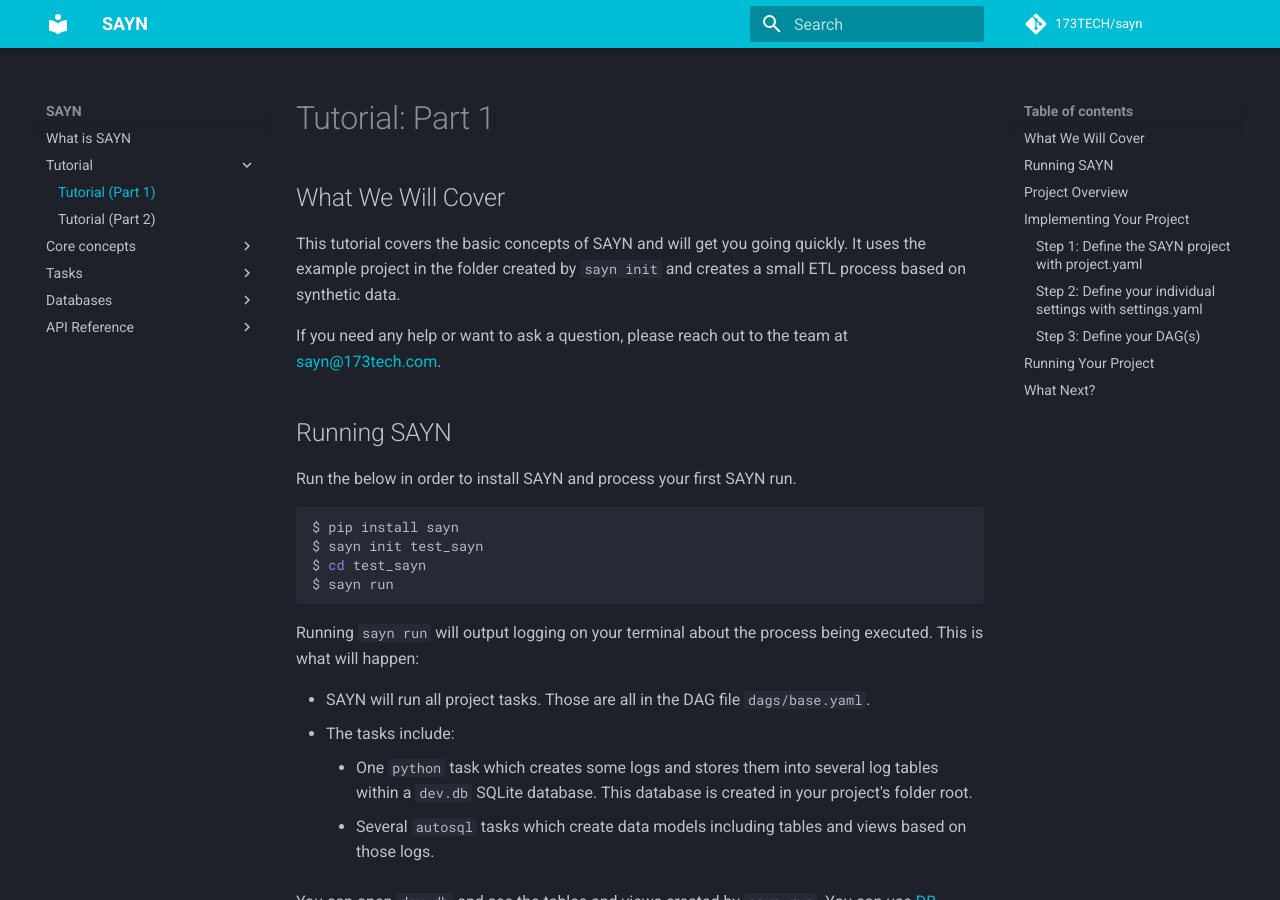
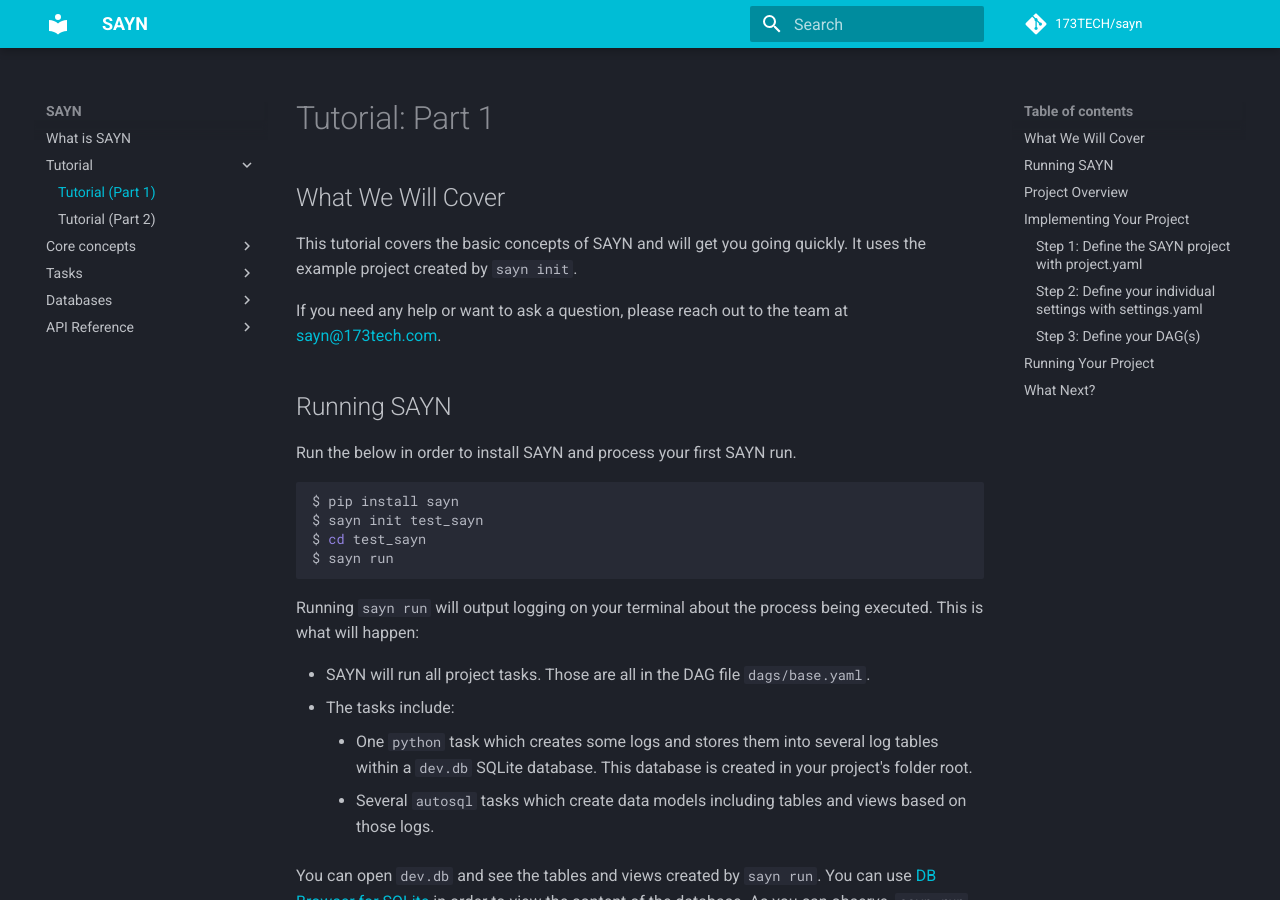
Before and after one commit to 173TECH/sayn, an MkDocs documentation site: the page built from docs/tutorials/tutorial_part1.md, in a window 1280 px wide and 900 px high. Built offline with MkDocs 1.6.1 and Material for MkDocs 9.7.7, drawn with Linux system fonts in a browser that asks for light colours; comment, search, counter and statistics services are not loaded.

Commit message:
Tutorial changes

```diff
--- a/docs/tutorials/tutorial_part1.md
+++ b/docs/tutorials/tutorial_part1.md
@@ -2,7 +2,7 @@
 
 ## What We Will Cover
 
-This tutorial covers the basic concepts of SAYN and will get you going quickly. It uses the example project in the folder created by `sayn init` and creates a small ETL process based on synthetic data.
+This tutorial covers the basic concepts of SAYN and will get you going quickly. It uses the example project created by `sayn init`.
 
 If you need any help or want to ask a question, please reach out to the team at <sayn@173tech.com>.
 
```
Also changed, not shown: other parts of docs/tutorials/tutorial_part1.md (+1 -1 lines), docs/api/pythontask.md (+0 -5 lines), 2 other files.
